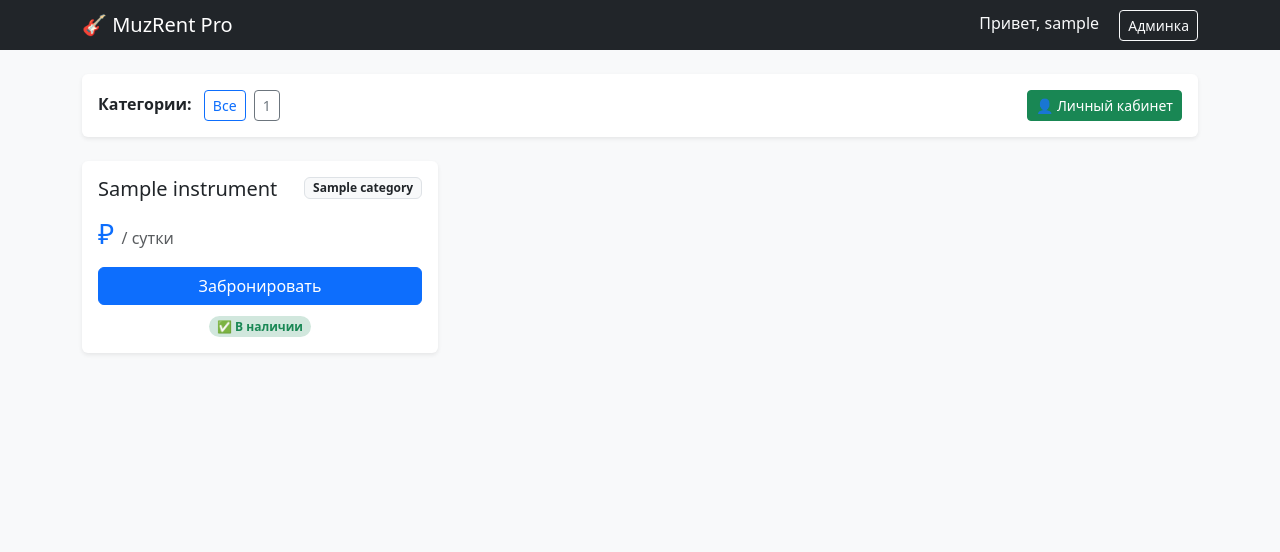
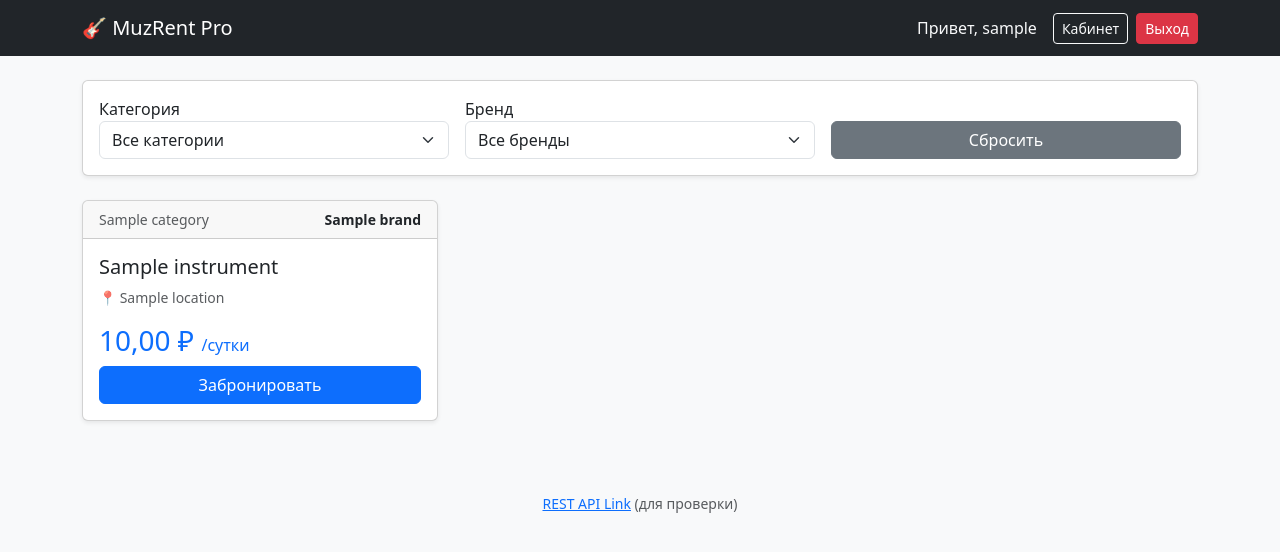
Before and after one commit to DREXATROLL/muzrent_pro, a Django app: page / in a window 1280 px wide. Shown: the top 552 px of the page. Run offline with Django 5.2, Linux system fonts and the light colour scheme; a user stored in the database is signed in; tables that the repository leaves empty hold one stand-in row (values such as "Sample post").

Commit message:
Implement Auth, New Catalog and API

```diff
--- a/config/urls.py
+++ b/config/urls.py
@@ -1,10 +1,21 @@
 from django.contrib import admin
-from django.urls import path
+from django.urls import path, include
+from django.contrib.auth import views as auth_views
 from rentals import views
 
 urlpatterns = [
     path('admin/', admin.site.urls),
+
+    # Главная и профиль
     path('', views.catalog, name='catalog'),
-    path('profile/', views.profile, name='profile'), # <--- НОВАЯ СТРОКА
+    path('profile/', views.profile, name='profile'),
+    path('register/', views.register, name='register'),
+
+    # Стандартный вход/выход Django
+    path('login/', auth_views.LoginView.as_view(template_name='registration/login.html'), name='login'),
+    path('logout/', auth_views.LogoutView.as_view(next_page='/'), name='logout'),
+
+    # API
     path('api/book/', views.create_booking_async, name='book_api'),
+    path('api/v1/instruments/', views.api_instruments, name='api_instruments'), # Для отчета
 ]
--- a/rentals/views.py
+++ b/rentals/views.py
@@ -1,80 +1,112 @@
-from django.shortcuts import render
+from django.shortcuts import render, redirect
 from django.http import JsonResponse
 from django.db import transaction
+from django.contrib.auth import login
+from django.contrib.auth.decorators import login_required
 from asgiref.sync import sync_to_async
-from .models import Instrument, Rental
-from django.contrib.auth.models import User
+from .models import Instrument, Rental, Category, Brand, UserProfile
+from .forms import UserRegistrationForm
+from django.core.serializers import serialize
+import json
 
-# Синхронная вьюха для каталога
+# --- 1. РЕГИСТРАЦИЯ ---
+def register(request):
+    if request.method == 'POST':
+        form = UserRegistrationForm(request.POST)
+        if form.is_valid():
+            user = form.save()
+            # Создаем профиль
+            phone = form.cleaned_data.get('phone')
+            address = form.cleaned_data.get('address')
+            UserProfile.objects.create(user=user, phone_number=phone, address=address)
+
+            login(request, user) # Сразу входим
+            return redirect('catalog')
+    else:
+        form = UserRegistrationForm()
+    return render(request, 'registration/register.html', {'form': form})
+
+# --- 2. КАТАЛОГ (С новыми фильтрами) ---
 def catalog(request):
-    instruments = Instrument.objects.all().order_by('id')
+    # Используем select_related для оптимизации (меньше запросов к БД)
+    instruments = Instrument.objects.select_related('category', 'brand', 'location').all()
 
-    category = request.GET.get('category')
-    if category:
-        instruments = instruments.filter(category=category)
+    # Фильтрация
+    cat_id = request.GET.get('category')
+    brand_id = request.GET.get('brand')
 
-    # Получаем список всех категорий для меню
-    categories = Instrument.objects.values_list('category', flat=True).distinct()
+    if cat_id:
+        instruments = instruments.filter(category_id=cat_id)
+    if brand_id:
+        instruments = instruments.filter(brand_id=brand_id)
 
-    return render(request, 'catalog.html', {
+    context = {
         'instruments': instruments,
-        'categories': categories
-    })
+        'categories': Category.objects.all(),
+        'brands': Brand.objects.all(),
+    }
+    return render(request, 'catalog.html', context)
 
-# Выносим работу с юзером в отдельную функцию-обертку
+# --- 3. ЛИЧНЫЙ КАБИНЕТ ---
+@login_required
+def profile(request):
+    rentals = Rental.objects.filter(user=request.user).select_related('instrument').order_by('-created_at')
+    return render(request, 'profile.html', {'rentals': rentals})
+
+# --- 4. REST API (Требование преподавателя) ---
+def api_instruments(request):
+    """
+    Возвращает список инструментов в формате JSON.
+    Это реализует требование 'REST API'.
+    """
+    instruments = Instrument.objects.all().values(
+        'id', 'name', 'price_per_day', 'status',
+        'category__name', 'brand__name'
+    )
+    return JsonResponse({'results': list(instruments)}, safe=False)
+
+# --- 5. АСИНХРОННОЕ БРОНИРОВАНИЕ ---
 @sync_to_async
 def get_user_safe(request):
-    # Обращение к request.user вызывает запрос в БД (сессии)
-    # Поэтому это должно быть внутри sync_to_async
     if request.user.is_authenticated:
         return request.user
-    # Если не залогинен, берем первого юзера (Админа) для теста
-    return User.objects.first()
+    return None
 
-# Асинхронная вьюха
 async def create_booking_async(request):
     if request.method != 'POST':
         return JsonResponse({'error': 'Method not allowed'}, status=405)
 
-    # ИСПОЛЬЗУЕМ БЕЗОПАСНУЮ ФУНКЦИЮ
     user = await get_user_safe(request)
-
     if not user:
-        return JsonResponse({'message': 'Ошибка: Нет пользователей в базе!'}, status=403)
+         return JsonResponse({'message': 'Пожалуйста, войдите в систему!'}, status=403)
 
     instrument_id = request.POST.get('id')
+    result_msg = await process_booking_transaction(instrument_id, user)
 
-    # Запуск транзакции
-    message = await process_booking_transaction(instrument_id, user)
-
-    return JsonResponse({'message': message})
+    # Возвращаем статус в зависимости от сообщения
+    status_code = 200 if "Успешно" in result_msg else 400
+    return JsonResponse({'message': result_msg}, status=status_code)
 
 @sync_to_async
 def process_booking_transaction(inst_id, user):
     try:
         with transaction.atomic():
-            # ЯВНАЯ БЛОКИРОВКА СТРОКИ (SELECT ... FOR UPDATE)
-            # Это защищает от двойного бронирования
             instrument = Instrument.objects.select_for_update().get(id=inst_id)
 
             if instrument.status != 'available':
-                return "❌ Ошибка: Инструмент уже занят кем-то другим!"
+                return "❌ Инструмент уже занят или на обслуживании!"
 
-            # Меняем статус
             instrument.status = 'rented'
             instrument.save()
 
-            # Создаем запись
-            Rental.objects.create(instrument=instrument, user=user)
-            return "✅ Успешно! Вы забронировали инструмент."
+            # В новой структуре start_date обязателен, ставим сегодня
+            import datetime
+            Rental.objects.create(
+                instrument=instrument,
+                user=user,
+                start_date=datetime.date.today()
+            )
+            return "✅ Успешно забронировано!"
 
     except Instrument.DoesNotExist:
         return "Ошибка: Инструмент не найден"
-
-from django.contrib.auth.decorators import login_required
-
-@login_required(login_url='/admin/')
-def profile(request):
-    # Показываем только аренды текущего пользователя
-    my_rentals = Rental.objects.filter(user=request.user).select_related('instrument').order_by('-created_at')
-    return render(request, 'profile.html', {'rentals': my_rentals})
--- a/templates/catalog.html
+++ b/templates/catalog.html
@@ -8,76 +8,91 @@
 </head>
 <body class="bg-light">
 
-<!-- Шапка сайта -->
-<nav class="navbar navbar-dark bg-dark mb-4">
+<nav class="navbar navbar-expand-lg navbar-dark bg-dark mb-4">
     <div class="container">
-        <a href="/" class="navbar-brand mb-0 h1">🎸 MuzRent Pro</a>
-        <div>
+        <a href="/" class="navbar-brand">🎸 MuzRent Pro</a>
+        <div class="d-flex">
             {% if user.is_authenticated %}
-                <span class="text-light me-3">Привет, {{ user.username }}</span>
-                {% if user.is_superuser %}
-                    <a href="/admin/" class="btn btn-outline-light btn-sm">Админка</a>
-                {% endif %}
+                <span class="text-light me-3 align-self-center">Привет, {{ user.username }}</span>
+                <a href="/profile/" class="btn btn-sm btn-outline-light me-2">Кабинет</a>
+                <form action="/logout/" method="post" class="d-inline">
+                    {% csrf_token %}
+                    <button type="submit" class="btn btn-sm btn-danger">Выход</button>
+                </form>
             {% else %}
-                <a href="/admin/" class="btn btn-outline-light btn-sm">Войти</a>
+                <a href="/login/" class="btn btn-sm btn-light me-2">Войти</a>
+                <a href="/register/" class="btn btn-sm btn-outline-light">Регистрация</a>
             {% endif %}
         </div>
     </div>
 </nav>
 
 <div class="container">
-    <!-- Блок фильтров и Личного кабинета -->
-    <div class="d-flex justify-content-between align-items-center mb-4 p-3 bg-white rounded shadow-sm">
-        <div>
-            <span class="fw-bold me-2">Категории:</span>
-            <a href="/" class="btn btn-sm btn-outline-primary me-1">Все</a>
-            {% for cat in categories %}
-                <a href="/?category={{ cat }}" class="btn btn-sm btn-outline-secondary me-1">{{ cat }}</a>
-            {% endfor %}
-        </div>
-
-        {% if user.is_authenticated %}
-            <a href="/profile/" class="btn btn-success btn-sm">👤 Личный кабинет</a>
-        {% endif %}
+    <!-- Фильтры -->
+    <div class="card mb-4 p-3 shadow-sm">
+        <form class="row g-3">
+            <div class="col-md-4">
+                <label>Категория</label>
+                <select name="category" class="form-select" onchange="this.form.submit()">
+                    <option value="">Все категории</option>
+                    {% for c in categories %}
+                    <option value="{{ c.id }}" {% if request.GET.category == c.id|stringformat:"i" %}selected{% endif %}>
+                        {{ c.name }}
+                    </option>
+                    {% endfor %}
+                </select>
+            </div>
+            <div class="col-md-4">
+                <label>Бренд</label>
+                <select name="brand" class="form-select" onchange="this.form.submit()">
+                    <option value="">Все бренды</option>
+                    {% for b in brands %}
+                    <option value="{{ b.id }}" {% if request.GET.brand == b.id|stringformat:"i" %}selected{% endif %}>
+                        {{ b.name }}
+                    </option>
+                    {% endfor %}
+                </select>
+            </div>
+            <div class="col-md-4 d-flex align-items-end">
+                <a href="/" class="btn btn-secondary w-100">Сбросить</a>
+            </div>
+        </form>
     </div>
 
-    <!-- Сетка товаров -->
-    <div class="row" id="catalog">
+    <!-- Товары -->
+    <div class="row">
         {% for item in instruments %}
         <div class="col-md-4 mb-4">
-            <div class="card h-100 shadow-sm border-0">
+            <div class="card h-100 shadow-sm">
+                <div class="card-header d-flex justify-content-between">
+                    <small class="text-muted">{{ item.category.name }}</small>
+                    <small class="fw-bold">{{ item.brand.name }}</small>
+                </div>
                 <div class="card-body">
-                    <div class="d-flex justify-content-between align-items-start mb-2">
-                        <h5 class="card-title mb-0">{{ item.name }}</h5>
-                        <span class="badge bg-light text-dark border">{{ item.category }}</span>
-                    </div>
-
-                    <h3 class="text-primary my-3">{{ item.price }} ₽ <small class="fs-6 text-muted">/ сутки</small></h3>
+                    <h5 class="card-title">{{ item.name }}</h5>
+                    <p class="text-muted small">📍 {{ item.location.name }}</p>
+                    <h3 class="text-primary">{{ item.price_per_day }} ₽ <small class="fs-6">/сутки</small></h3>
 
                     {% if item.status == 'available' %}
-                        <div class="d-grid">
-                            <button onclick="book({{ item.id }})" class="btn btn-primary">Забронировать</button>
-                        </div>
-                        <div class="text-center mt-2">
-                            <span class="badge bg-success-subtle text-success rounded-pill">✅ В наличии</span>
-                        </div>
+                        <button onclick="book({{ item.id }})" class="btn btn-primary w-100">Забронировать</button>
                     {% else %}
-                        <div class="d-grid">
-                            <button disabled class="btn btn-secondary">Недоступно</button>
-                        </div>
-                        <div class="text-center mt-2">
-                            <span class="badge bg-danger-subtle text-danger rounded-pill">🚫 Сейчас в аренде</span>
-                        </div>
+                        <button disabled class="btn btn-secondary w-100">
+                            {% if item.status == 'rented' %}Сейчас в аренде
+                            {% else %}На ремонте{% endif %}
+                        </button>
                     {% endif %}
                 </div>
             </div>
         </div>
         {% empty %}
-            <div class="col-12 text-center py-5">
-                <h3 class="text-muted">В этой категории пока нет инструментов 😔</h3>
-                <a href="/" class="btn btn-outline-primary mt-3">Вернуться ко всем товарам</a>
-            </div>
+        <div class="col-12 text-center py-5">
+            <h3>Инструменты не найдены 🔍</h3>
+        </div>
         {% endfor %}
+    </div>
+
+    <div class="text-center mt-5 text-muted small">
+        <a href="/api/v1/instruments/" target="_blank">REST API Link</a> (для проверки)
     </div>
 </div>
 
@@ -89,24 +104,13 @@
 
         try {
             let response = await fetch('/api/book/', {
-                method: 'POST',
-                body: formData,
-                headers: {'X-CSRFToken': csrf}
+                method: 'POST', body: formData, headers: {'X-CSRFToken': csrf}
             });
             let result = await response.json();
-
-            if (response.ok) {
-                alert(result.message);
-                location.reload();
-            } else {
-                // Если ошибка (403/409), тоже показываем сообщение
-                alert(result.message || "Ошибка при бронировании");
-            }
-        } catch(e) {
-            alert('Ошибка сети или сервера');
-        }
+            alert(result.message);
+            if (response.ok) location.reload();
+        } catch(e) { alert('Ошибка сети'); }
     }
 </script>
-
 </body>
 </html>
```
Also changed, not shown: templates/registration/login.html (added, +27 -0 lines), templates/registration/register.html (added, +30 -0 lines).
